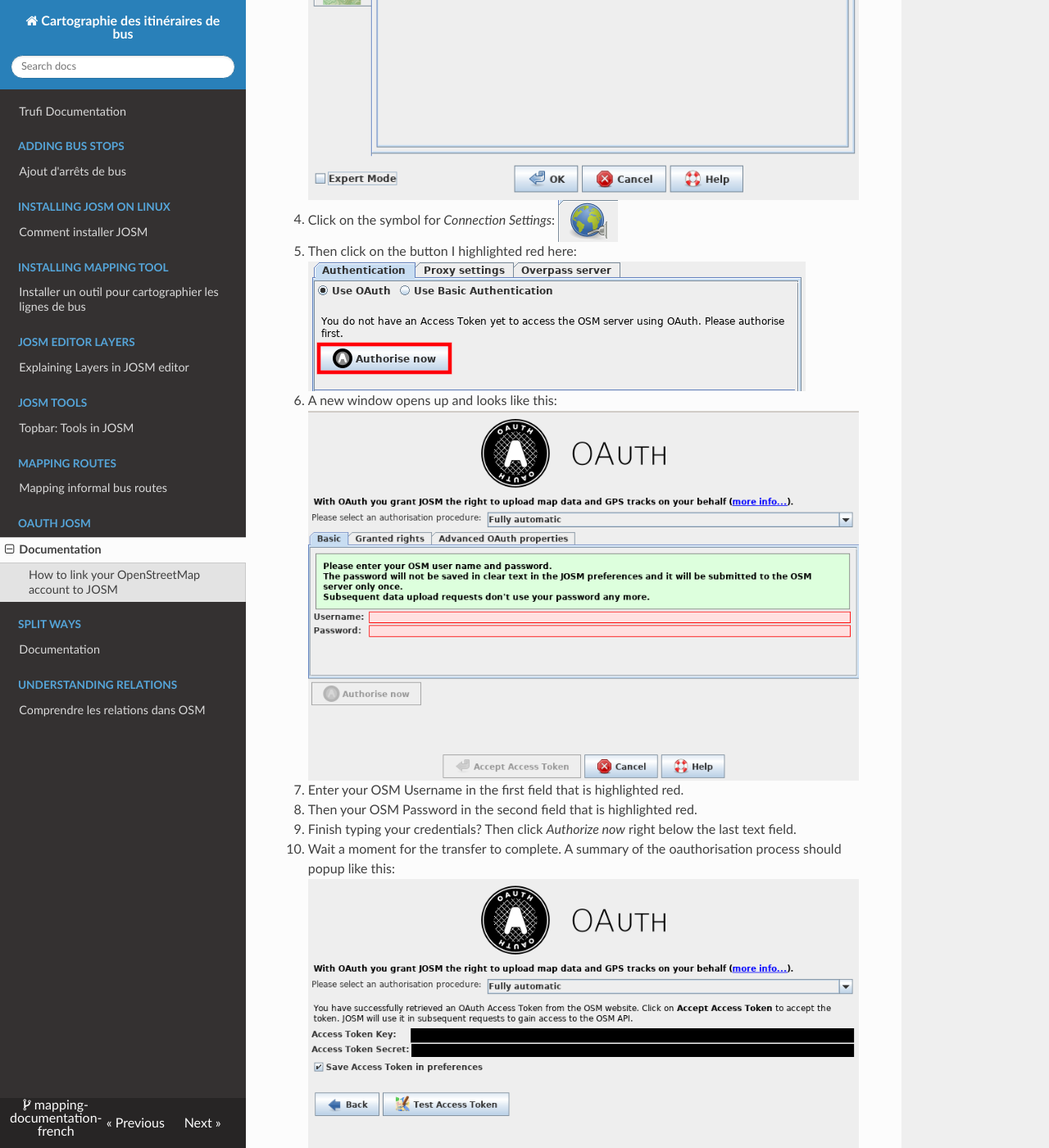
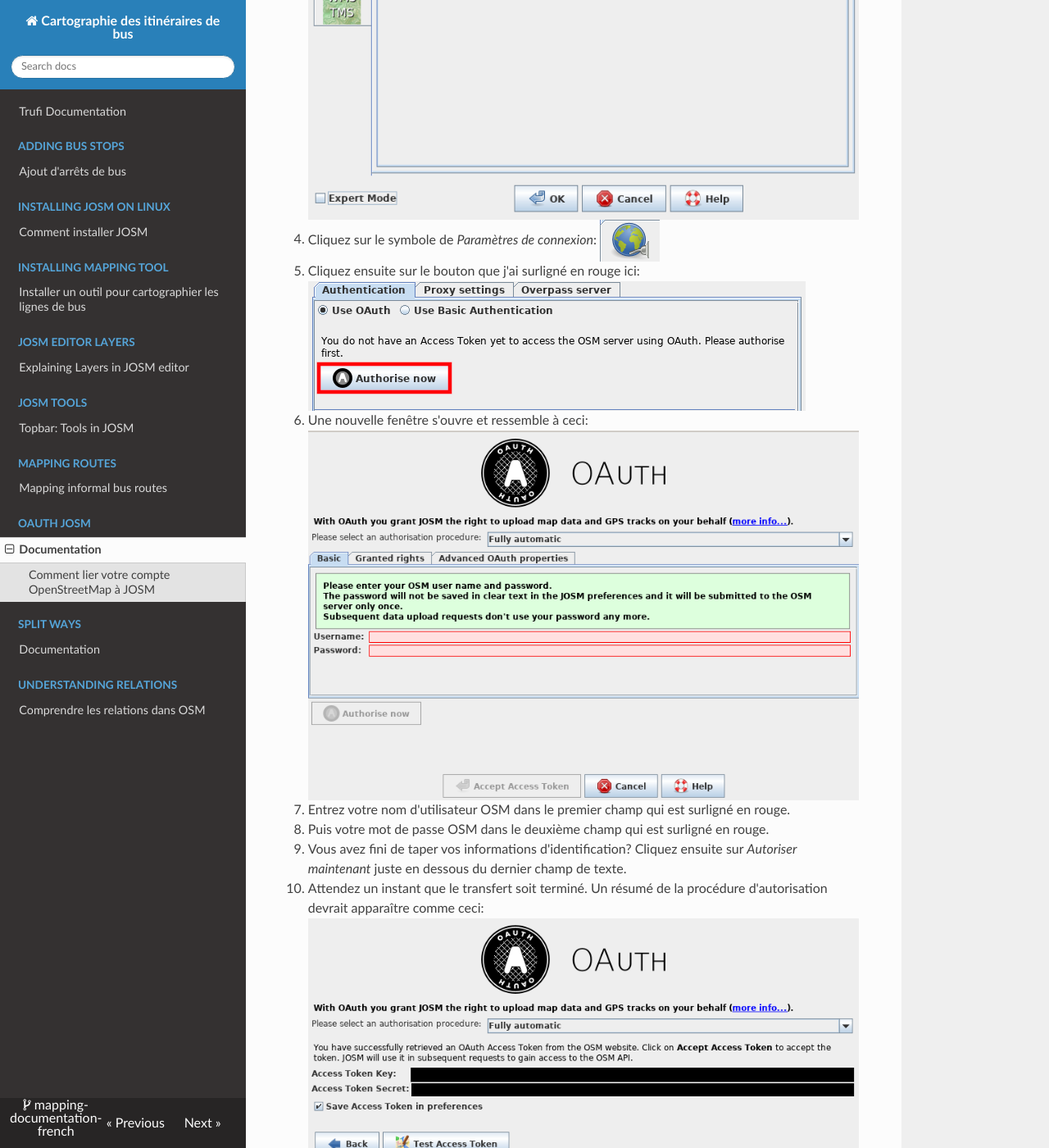
Before and after one commit to trufi-association/mapping-documentation-french, an MkDocs documentation site: the page built from docs/oauth-josm/index.md, in a window 1280 px wide and 1400 px high, scrolled down 1138 px. Shown: the whole window at 82% size. Built offline with MkDocs 1.6.1, drawn with Linux system fonts in a browser that asks for light colours; nearby versions of some CDN libraries; some of the changed text lies outside the part shown.

Commit message:
Translation Done

```diff
--- a/docs/oauth-josm/index.md
+++ b/docs/oauth-josm/index.md
@@ -1,31 +1,31 @@
 # Documentation
 
-## How to link your OpenStreetMap account to JOSM
+## Comment lier votre compte OpenStreetMap à JOSM
 
-Today we're going to link JOSM with your OSM account so you can upload changes from inside JOSM which we all extremely want. Perhaps the configuration for this has been done by your community by letting you set up the [JOSM configuration file](../installing-mapping-tool/index.md) or doing it for you. Just follow the instructions here when said so otherwise you might damage something.
+Aujourd'hui, nous allons relier JOSM à votre compte OSM afin que vous puissiez télécharger les modifications depuis JOSM, ce que nous souhaitons tous vivement. Peut-être que la configuration pour cela a été faite par votre communauté en vous laissant configurer le [fichier de configuration JOSM](../installing-mapping-tool/index.md) ou en le faisant pour vous. Suivez simplement les instructions données ici, sinon vous risquez d'endommager quelque chose.
 
-1. Open JOSM: ![](josm-logo.png)
+1. Ouvrir JOSM: ![](josm-logo.png)
 
-2. Click on the _settings_ symbol:![](josm-settings.png)
+2. Cliquez sur le symbole _Réglages_.:![](josm-settings.png)
 
-3. The window that opens looks like this: ![](josm-settings-overview.png)
+3. La fenêtre qui s'ouvre ressemble à ceci: ![](josm-settings-overview.png)
 
-4. Click on the symbol for _Connection Settings_: ![](josm-settings-connection.png)
+4. Cliquez sur le symbole de _Paramètres de connexion_: ![](josm-settings-connection.png)
 
-5. Then click on the button I highlighted red here: ![](josm-settings-connection-oauth.png)
+5. Cliquez ensuite sur le bouton que j'ai surligné en rouge ici: ![](josm-settings-connection-oauth.png)
 
-6. A new window opens up and looks like this: ![](josm-oauth.png)
+6. Une nouvelle fenêtre s'ouvre et ressemble à ceci: ![](josm-oauth.png)
 
-7. Enter your OSM Username in the first field that is highlighted red.
+7. Entrez votre nom d'utilisateur OSM dans le premier champ qui est surligné en rouge.
 
-8. Then your OSM Password in the second field that is highlighted red.
+8. Puis votre mot de passe OSM dans le deuxième champ qui est surligné en rouge.
 
-9. Finish typing your credentials? Then click _Authorize now_ right below the last text field.
+9. Vous avez fini de taper vos informations d'identification? Cliquez ensuite sur _Autoriser maintenant_ juste en dessous du dernier champ de texte.
 
-10. Wait a moment for the transfer to complete. A summary of the oauthorisation process should popup like this: ![](oauth-josm-summaryscreen.png)
+10. Attendez un instant que le transfert soit terminé. Un résumé de la procédure d'autorisation devrait apparaître comme ceci: ![](oauth-josm-summaryscreen.png)
 
-11. Click _Accept Access Token_ to put this to a good end.
+11. Cliquez sur _Accepter le jeton d'accès_ pour mettre fin à cela.
 
-12. Now your _Connection settings_ screen looks like this: ![](josm-settings-connecion-afteroauthsuccess.png)
+12. Maintenant, votre écran _Paramètres de connexion_ ressemble à ceci: ![](josm-settings-connecion-afteroauthsuccess.png)
 
-13. Click _ok_ to close this dialog. Now JOSM is linked to your OSM account and you can start mapping and improving the map right now. Yeah :)
+13. Cliquez sur _ok_ pour fermer ce dialogue. Maintenant, JOSM est lié à votre compte OSM et vous pouvez commencer à cartographier et à améliorer la carte dès maintenant. Oui :)
```
